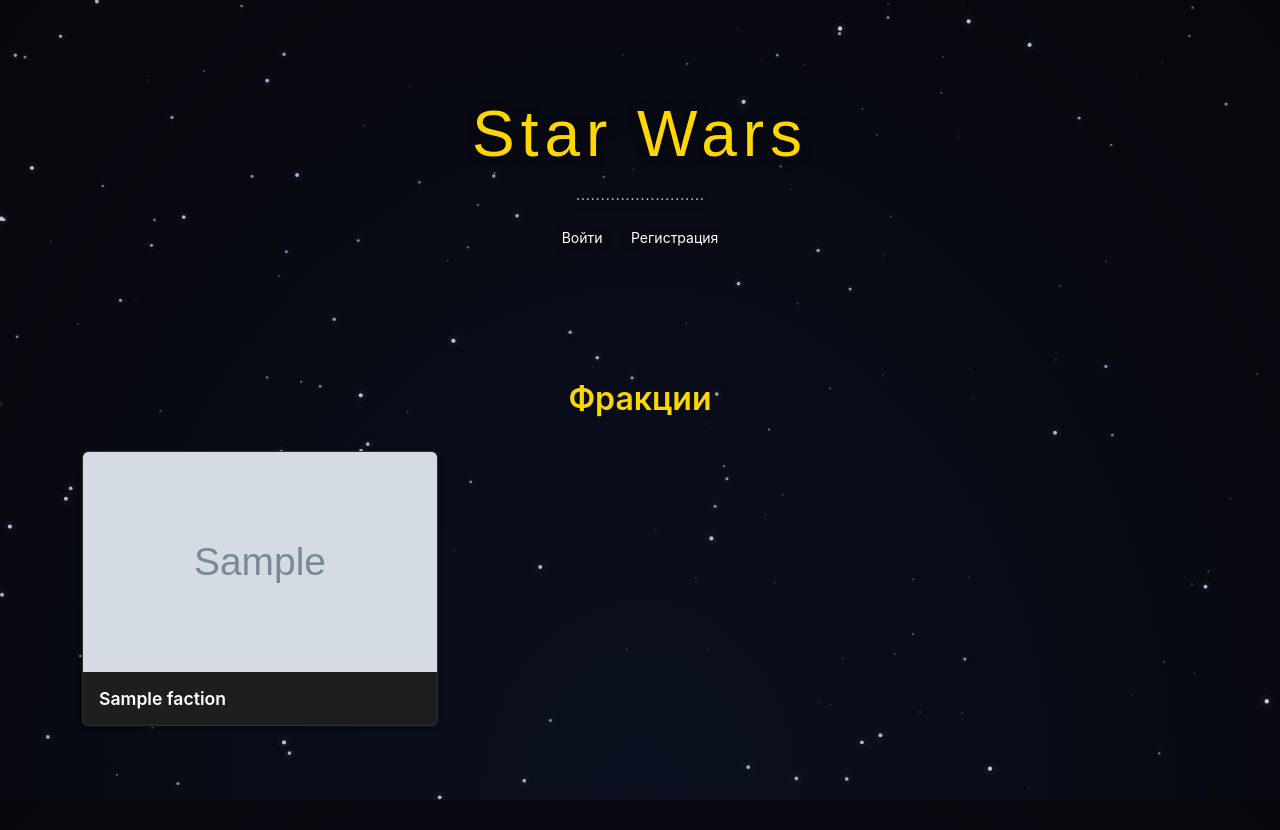
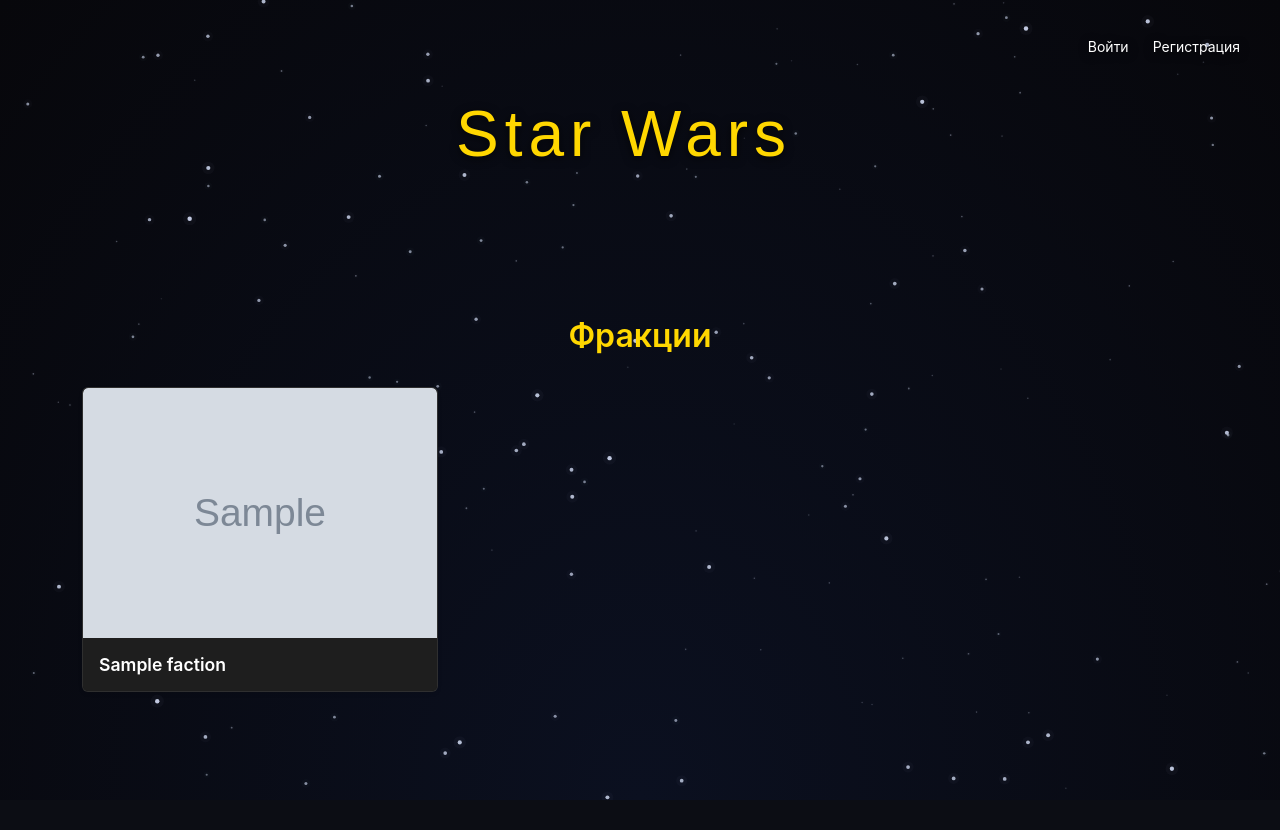
Before and after one commit to ALexCH999/star-wars-FA-2, a FastAPI app: page / in a window 1280 px wide. After the commit the page ends 800 px from the top, so only its background shows below. Run offline with FastAPI, Linux system fonts and the light colour scheme; tables that the repository leaves empty hold one stand-in row (values such as "Sample post"); grey boxes marked "Sample" are stand-in pictures.

Commit message:
изменения 3

```diff
--- a/static/css/style.css
+++ b/static/css/style.css
@@ -23,13 +23,40 @@ html, body {
 }
 
 .site-header {
-  position: relative; z-index: 2; padding: 6rem 0 3rem; color: #ffd700; text-shadow: 0 2px 10px rgba(0,0,0,0.7);
+  position: relative;
+  z-index: 2;
+  padding: 6rem 2rem 3rem 0;
+  color: #ffd700;
+  text-shadow: 0 2px 10px rgba(0,0,0,0.7);
 }
 
 .title {
   font-family: 'Star Jedi', sans-serif; /* если нет, просто будет fallback */
   font-size: 4rem;
   letter-spacing: 6px;
+}
+
+/* Стили для кнопок в правом верхнем углу */
+.header-buttons {
+  position: absolute;
+  top: 2rem;
+  right: 2rem;
+  z-index: 10;
+  display: flex;
+  gap: 0.5rem;
+  flex-wrap: wrap;
+  justify-content: flex-end;
+}
+
+.btn-logout {
+  transition: all 200ms ease;
+}
+
+.btn-logout:hover {
+  background-color: #dc3545 !important;
+  border-color: #dc3545 !important;
+  color: #fff !important;
+  box-shadow: 0 0 10px rgba(220, 53, 69, 0.5);
 }
 
 .container {
@@ -71,7 +98,7 @@ section h2 {
   font-size: 1.1rem;
 }
 .card img {
-  max-height: 220px;
+  height: 250px;
   object-fit: cover;
   width: 100%;
 }
@@ -213,11 +240,11 @@ body.admin {
   color: #fff;
 }
 .btn-warning {
-  background-color: #ffc107;
+  background-color: #cd9a04;
   color: #000;
 }
 .btn-warning:hover {
-  background-color: #ffca2c;
+  background-color: #cd9a04;
   color: #000;
 }
 .btn-secondary {
--- a/static/js/starfield.js
+++ b/static/js/starfield.js
@@ -8,7 +8,7 @@
 
   // Global tuning by mode
   let NUM_STARS = 200;
-  let BASE_SPEED = 0.6;
+  let BASE_SPEED = 0.2;
   // COLOR is an RGB string, used in rgba(...)
   let COLOR = '255,255,255';
   let TWINKLE = false;
@@ -18,14 +18,14 @@
 
   if (MODE.includes('index-slow')) {
     NUM_STARS = 180;
-    BASE_SPEED = 0.35; // slower on home
+    BASE_SPEED = 0.2; // slower on home
     TWINKLE = false;
     COLOR = '220,230,255';
     CROSS_GLOBAL_CHANCE = 0.0005;
   } else if (MODE.includes('dark-twinkle')) {
     // much darker, with occasional cross-shaped emission
     NUM_STARS = 160;
-    BASE_SPEED = 0.25;
+    BASE_SPEED = 0.08;
     TWINKLE = true;
     TWINKLE_INTENSITY = 0.55;
     COLOR = '200,220,255'; // soft bluish base for stars
@@ -33,16 +33,16 @@
   } else if (MODE.includes('admin')) {
     // admin mode: dark + red stars (explicitly red)
     NUM_STARS = 140;
-    BASE_SPEED = 0.18;
+    BASE_SPEED = 0.1;
     TWINKLE = true;
-    TWINKLE_INTENSITY = 0.9;
+    TWINKLE_INTENSITY = 0.5;
     // a range of red-ish tones (we'll pick per-star hue variation)
     COLOR = null; // null signals per-star red variance (handled below)
     CROSS_GLOBAL_CHANCE = 0.0015;
   } else {
     // default / fallback
     NUM_STARS = 200;
-    BASE_SPEED = 0.6;
+    BASE_SPEED = 0.25;
     TWINKLE = false;
     COLOR = '255,255,255';
     CROSS_GLOBAL_CHANCE = 0.0008;
--- a/templates/base.html
+++ b/templates/base.html
@@ -1,4 +1,4 @@
-<!DOCTYPE html>
+<!doctype html>
 <html lang="ru">
   <head>
     <meta charset="utf-8" />
@@ -15,14 +15,18 @@
 
     <header class="site-header text-center">
       <h1 class="title">Star Wars</h1>
-      <p class="lead">..........................</p>
-      <div class="mt-3">
+      <p class="lead"></p>
+      <div class="header-buttons">
         {% if request.cookies.get("user_id") %}
-          <a href="/suggestions" class="btn btn-sm btn-outline-light me-2">Оставить обращение</a>
-          <a href="/logout" class="btn btn-sm btn-outline-light">Выйти</a>
+        <a href="/suggestions" class="btn btn-sm btn-outline-light"
+          >Оставить обращение</a
+        >
+        <a href="/logout" class="btn btn-sm btn-outline-light btn-logout"
+          >Выйти</a
+        >
         {% else %}
-          <a href="/login" class="btn btn-sm btn-outline-light me-2">Войти</a>
-          <a href="/register" class="btn btn-sm btn-outline-light">Регистрация</a>
+        <a href="/login" class="btn btn-sm btn-outline-light">Войти</a>
+        <a href="/register" class="btn btn-sm btn-outline-light">Регистрация</a>
         {% endif %}
       </div>
     </header>
```
